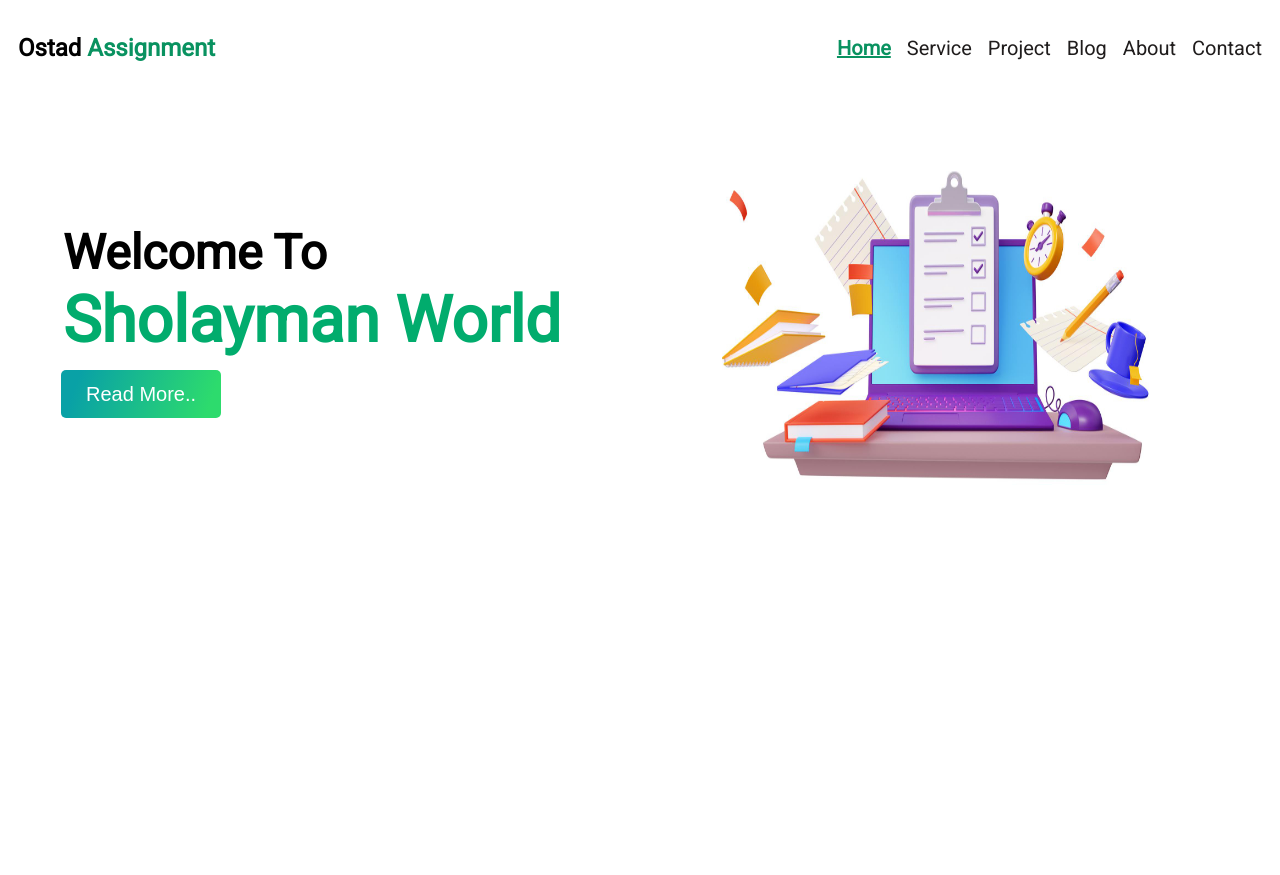
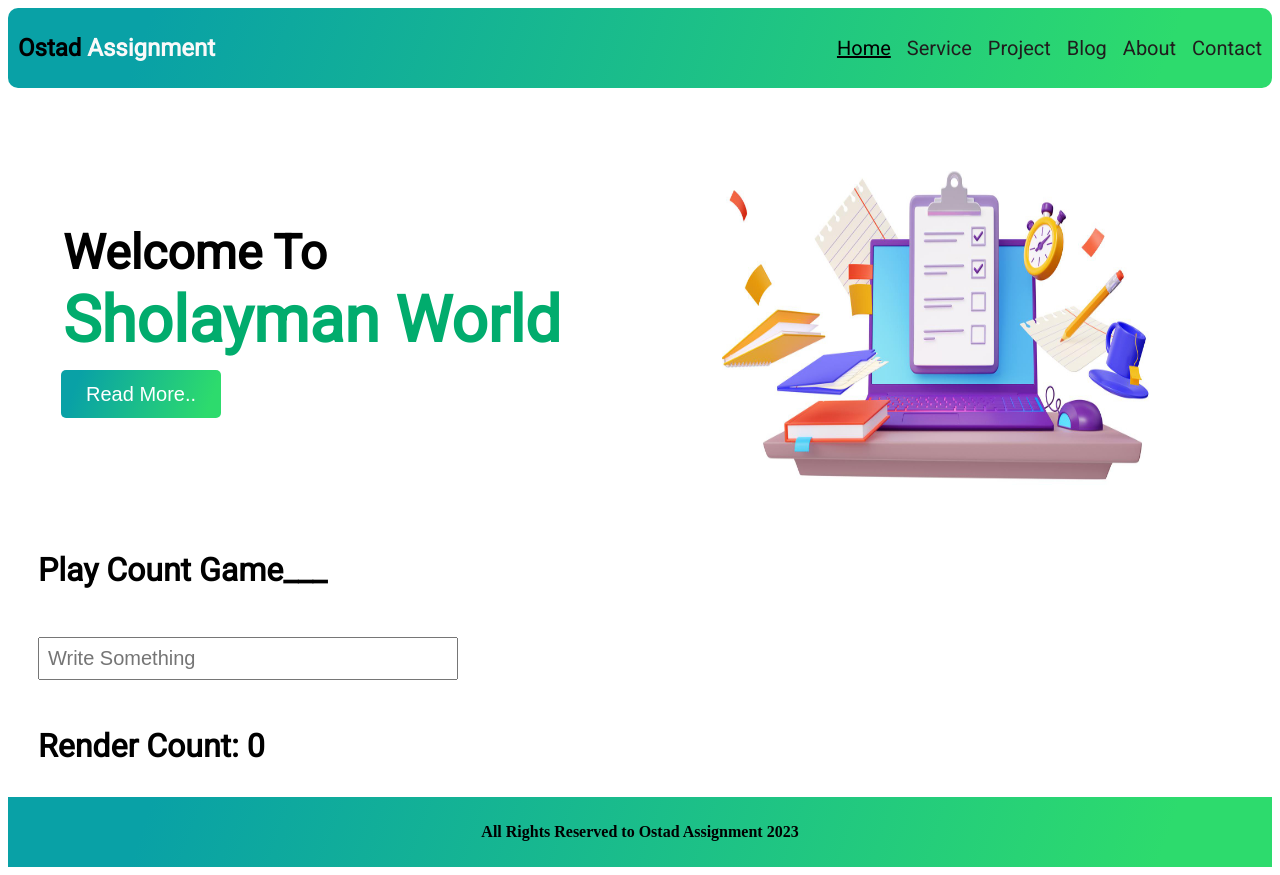
Before and after one commit to sholayman99/ostad_assignment_11, a React (Vite) app: page / in a window 1280 px wide. Before the commit the page ends 800 px from the top, so only its background shows below. Built offline with nearby package versions, Linux system fonts and the light colour scheme.

Commit message:
home page completed

```diff
--- /dev/null
+++ b/src/assets/css/Count.css
@@ -0,0 +1,19 @@
+@import url('https://fonts.googleapis.com/css?family=Roboto&display=swap');
+
+.count-container{
+    display: flex;
+    flex-direction: column;
+    justify-content: center;
+    align-items: start;
+    margin: 10px 30px;
+    gap: 10px;
+    font-family: "Roboto";
+
+}
+
+.count-container input{
+    width: full;
+    padding: 8px;
+    width: 400px;
+    font-size: 20px;
+}
--- /dev/null
+++ b/src/assets/css/Footer.css
@@ -0,0 +1,9 @@
+.footer{
+    display: flex;
+    align-items: center;
+    justify-content: center;
+    background-image: linear-gradient( 109.6deg,  rgb(9, 161, 166) 11.2%, rgb(45, 219, 109) 91.1% );
+    color: rgb(0, 0, 0);
+    padding: 5px  0px;
+    font-weight: 800px;
+}
--- a/src/assets/css/Navbar.css
+++ b/src/assets/css/Navbar.css
@@ -7,12 +7,13 @@
     font-family: Roboto;
     border-radius: 10px;
     height: 80px;
+    background-image: linear-gradient( 109.6deg,  rgb(9, 161, 166) 11.2%, rgb(45, 219, 109) 91.1% );
 
 
 }
 
 span{
-    color: #099260;
+    color: #f9f9f9;
 }
 
 .nav-container div{
@@ -31,15 +32,15 @@ span{
 }
 
 .active-navLink{
-    color: #099260;
-    font-weight: 600;
+    color: #000000;
+    font-weight: 500;
     text-decoration: underline;
     font-size: 20px;
 
 }
 
 .navLink{
-    color: rgb(31, 28, 28);
+    color: rgb(32, 29, 29);
     font-weight: 400;
     text-decoration: none;
     font-size: 20px;
--- /dev/null
+++ b/src/components/Count.jsx
@@ -0,0 +1,27 @@
+import { useEffect, useRef, useState } from "react";
+import "../assets/css/Count.css"
+
+const Count = () => {
+  const [inputValue, setInputValue] = useState("");
+  const count = useRef(0);
+
+  useEffect(() => {
+    count.current = count.current + 1;
+  });
+  return (
+    <div className="count-container">
+      <h1>Play Count Game___</h1>
+      <p>
+        <input
+          type="text"
+          value={inputValue}
+          placeholder="Write Something"
+          onChange={(e) => setInputValue(e.target.value)}
+        />
+      </p>
+      <h1>Render Count: {count.current}</h1>
+    </div>
+  );
+};
+
+export default Count;
--- /dev/null
+++ b/src/components/Footer.jsx
@@ -0,0 +1,12 @@
+import "../assets/css/Footer.css"
+
+const Footer = () => {
+    const today = new Date().getFullYear();
+    return (
+        <div className="footer">
+           <h4>All Rights Reserved to Ostad Assignment {today} </h4>
+        </div>
+    );
+};
+
+export default Footer;
--- a/src/pages/Home.jsx
+++ b/src/pages/Home.jsx
@@ -1,5 +1,8 @@
 import BgImage from "../components/BgImage";
+import Count from "../components/Count";
+import Footer from "../components/Footer";
 import Navbar from "../components/Navbar";
+
 
 
 const Home = () => {
@@ -7,6 +10,8 @@ const Home = () => {
         <div>
             <Navbar />
             <BgImage />
+            <Count />
+            <Footer />
 
         </div>
     );
```
Also changed, not shown: src/assets/images/img1.jpg (added), src/assets/images/img2.jpg (added).
